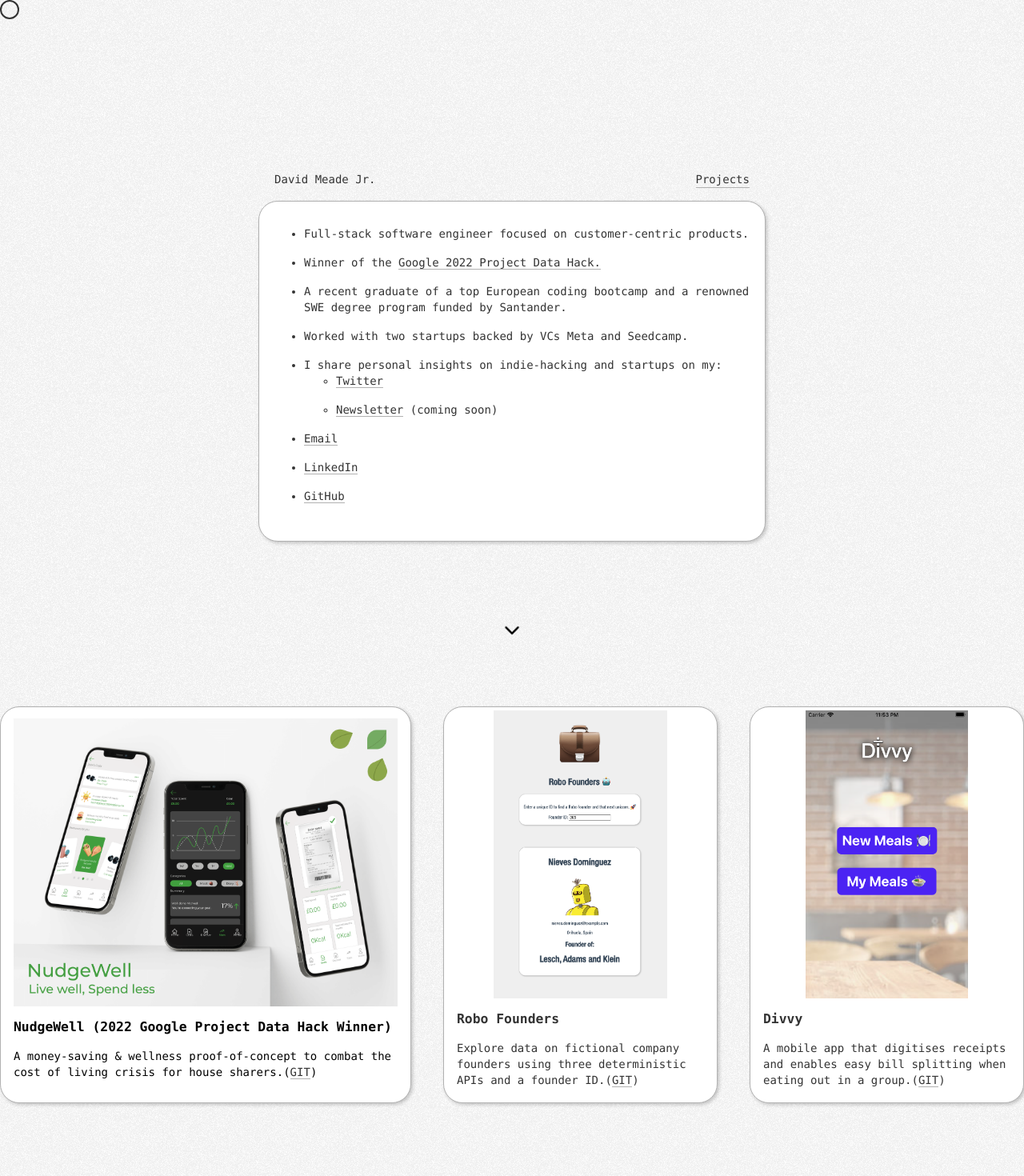
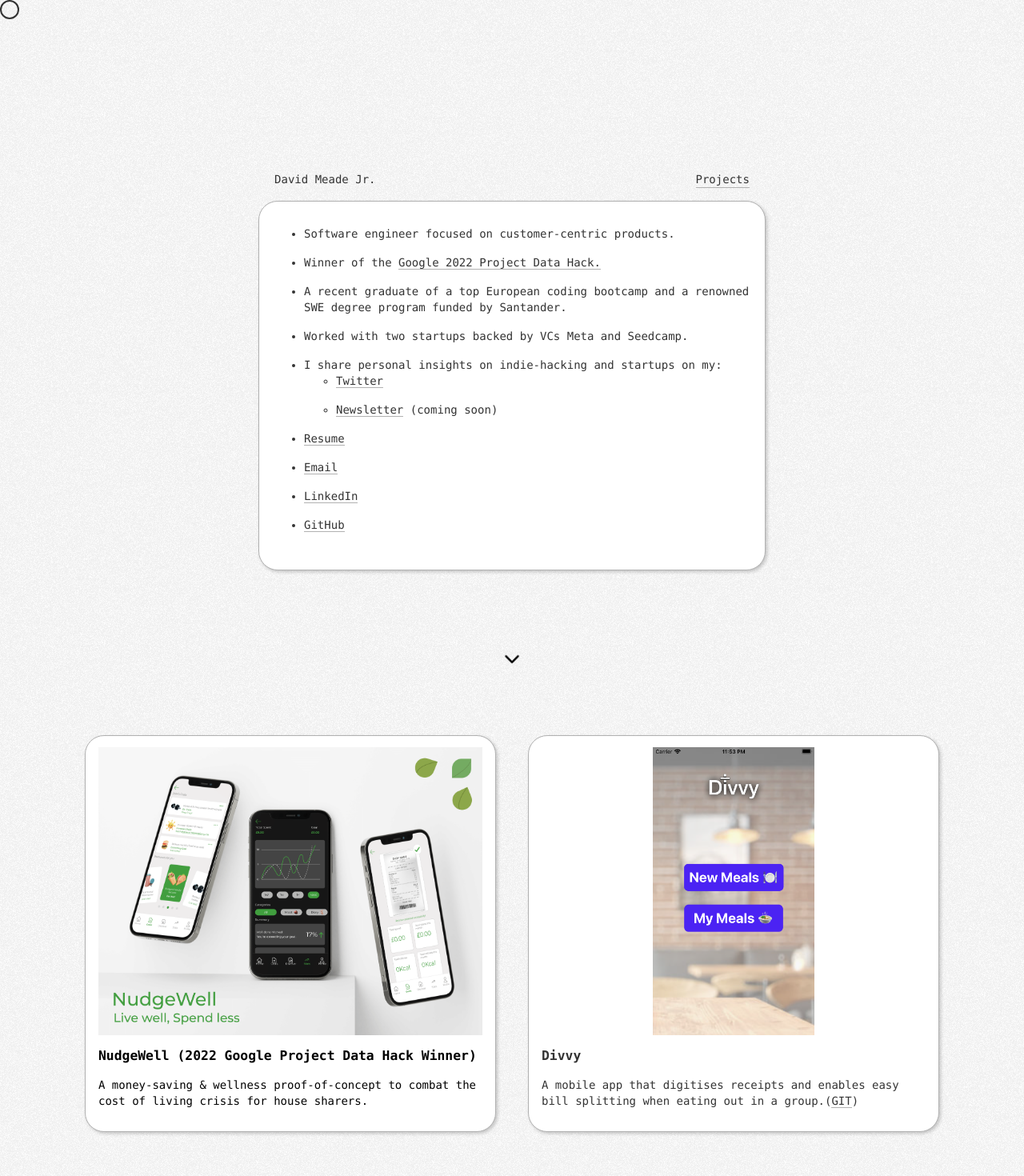
Before and after one commit to davidmeadejr/personal-website, a React (Create React App) app: page / in a window 1280 px wide. Shown: the top 1470 px of the page at 80% size. Built offline with nearby package versions, Linux system fonts and the light colour scheme.

Commit message:
Fix: Updated portfolio website

```diff
--- a/src/App.js
+++ b/src/App.js
@@ -1,11 +1,9 @@
 import "./App.css";
 import nudgewell from "./nudgewell.png";
 import divvy from "./divvy.png";
-import robo from "./roboFounders.png";
 import Navbar from "./components/Navbar";
 import NudgewellProject from "./components/NudgewellProject";
 import DivvyProject from "./components/DivvyProject";
-import RoboFounders from "./components/RoboFounders";
 import Circle from "./components/Circle";
 
 export default function App() {
@@ -18,8 +16,7 @@
         </div>
         <div className="content">
           <ul>
-            <li>Full-stack software engineer focused on customer-centric products.</li>
-            {/* <li>Experienced in Fintech, startups and web3.</li> */}
+            <li>Software engineer focused on customer-centric products.</li>
             <li>
               Winner of the&nbsp;
               <a href="https://hackerthon.ai/" target="_blank" rel="noreferrer">
@@ -57,11 +54,11 @@
                 </li>
               </ul>
             </li>
-            {/* <li>
-            <a href="https://www.linkedin.com/in/davidmeadejr/overlay/1635518455085/single-media-viewer/?profileId=ACoAACOnweMB2NEIXA_bJryyk9CNXmEts0TIftM">
-              Resume
-            </a>
-          </li> */}
+            <li>
+              <a href="https://github.com/davidmeadejr/external-curriculum-vitae/blob/master/external-curriculum-vitae-updated.pdf">
+                Resume
+              </a>
+            </li>
             <li>
               <a href="mailto:davidmeadejnr@gmail.com" target="_blank" rel="noreferrer">
                 Email
@@ -84,7 +81,6 @@
         </div>
         <div className="projectSection" id="projects">
           <NudgewellProject image={nudgewell} />
-          <RoboFounders image={robo} />
           <DivvyProject image={divvy} />
         </div>
       </div>
--- a/src/components/DivvyProject.js
+++ b/src/components/DivvyProject.js
@@ -9,7 +9,11 @@
         <h3>Divvy</h3>
         <p>
           A mobile app that digitises receipts and enables easy bill splitting when eating out in a group.(
-          <a href="https://github.com/davidmeadejr/divvy-app" target="_blank" rel="noreferrer">
+          <a
+            href="https://github.com/davidmeadejr/divvy-app/commits?author=davidmeadejr"
+            target="_blank"
+            rel="noreferrer"
+          >
             GIT
           </a>
           )
--- a/src/components/NudgewellProject.js
+++ b/src/components/NudgewellProject.js
@@ -7,10 +7,7 @@
       <img className="nudgewell" src={props.image} alt="NudgeWell" />
       <div className="text">
         <h3>NudgeWell (2022 Google Project Data Hack Winner)</h3>
-        <p>
-          A money-saving & wellness proof-of-concept to combat the cost of living crisis for house sharers.(
-          <a href="https://github.com/">GIT</a>)
-        </p>
+        <p>A money-saving & wellness proof-of-concept to combat the cost of living crisis for house sharers.</p>
       </div>
     </div>
   );
```
